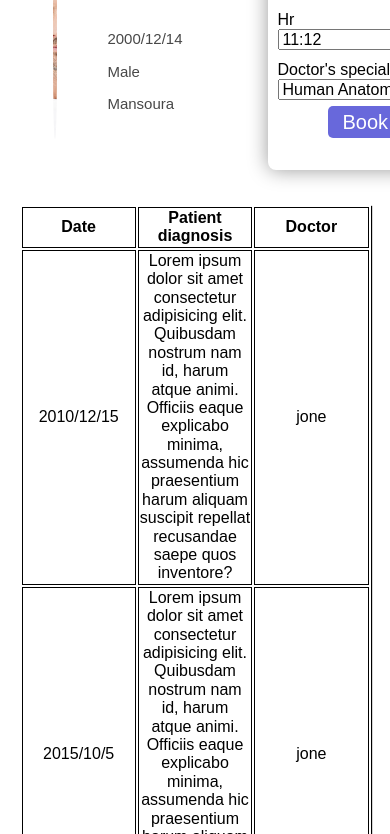
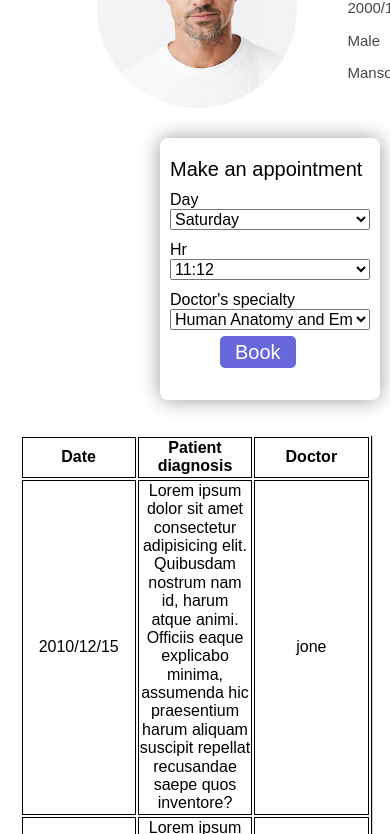
Before and after one commit to mohamed1shalan/lifepath1, a plain HTML site: page My_profile.html in a window 390 px wide. Shown: the part 187-1021 px from the top of the page. Drawn offline with nearby package versions, Linux system fonts and the light colour scheme.

Commit message:
Update My_profile.css

```diff
--- a/css/My_profile.css
+++ b/css/My_profile.css
@@ -45,7 +45,7 @@ a{
     align-items: center;
 }
 .containrr_1{
-    width: 30%;
+    min-width:  30%;
 }
 .user_image_box{
     width:200px;
@@ -123,3 +123,13 @@ select{
     margin: 0;
     padding: 10px 0;
 }
+@media (max-width:650px) {
+    .user_info{
+        display: flex;
+                flex-direction: column;
+                align-items: center;
+            }
+    .containrr_2{
+        margin-top: 30px;
+    }
+        }
```
